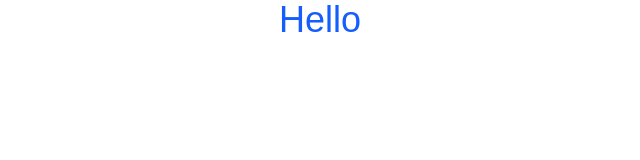
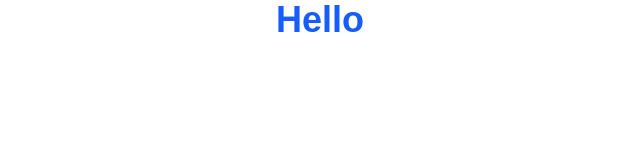
Before and after one commit to A5shi5h/lazy-chef, a Next.js app: page / in a window 1280 px wide. Shown: the top 160 px of the page, without its empty margins (320-960 px from the left). Built offline with nearby package versions, Linux system fonts and the light colour scheme.

Commit message:
basic project setup

```diff
--- a/app/page.tsx
+++ b/app/page.tsx
@@ -3,7 +3,7 @@
 export default function Home() {
   return (
     <>
-     <h1 className="text-4xl text-blue-600 text-center">Hello</h1>
+     <h1 className="text-4xl text-blue-600 text-center font-extrabold">Hello</h1>
     </>
   );
 }
```
